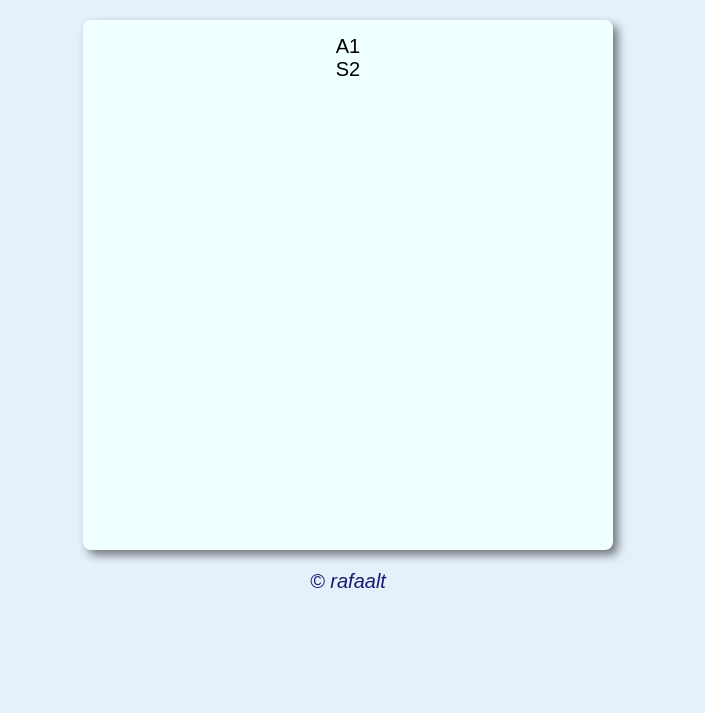
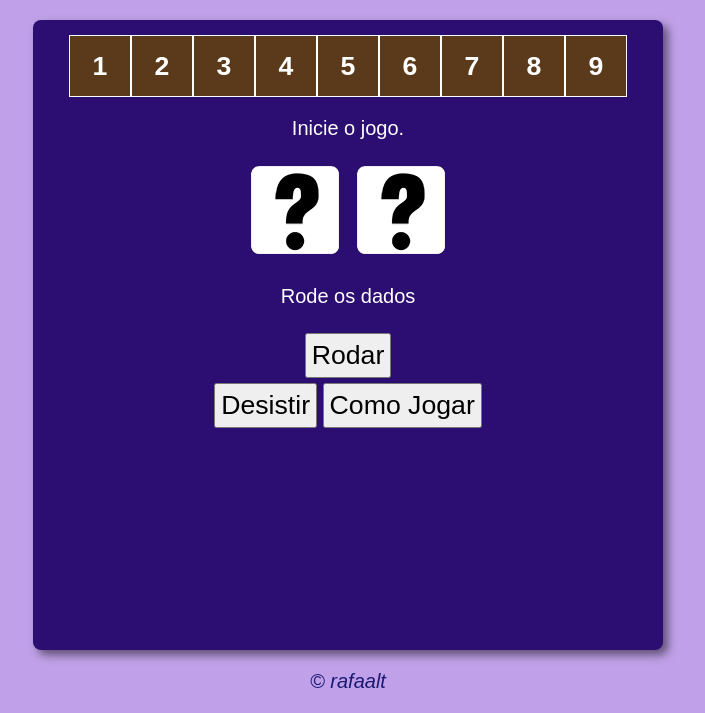
Before and after one commit to rafaalt/ShutTheBox, a plain HTML site: page modelo.html in a window 1280 px wide. Shown: the part 113-826 px from the top of the page, without its empty margins (292-997 px from the left). Before the commit the page ends 800 px from the top, so only its background shows below. Drawn offline with Linux system fonts and the light colour scheme.

Commit message:
logica completa

```diff
--- a/modelo.html
+++ b/modelo.html
@@ -9,14 +9,36 @@
 </head>
 <body>
     <header>
-        <h1>Título</h1>
+        <h1>SHUT THE BOX</h1>
     </header>
     <section>
-        <div>
-            A1
+        <div class="box">
+            <span class="number">1</span>
+            <span class="number">2</span>
+            <span class="number">3</span>
+            <span class="number">4</span>
+            <span class="number">5</span>
+            <span class="number">6</span>
+            <span class="number">7</span>
+            <span class="number">8</span>
+            <span class="number">9</span>
         </div>
-        <div>
-            S2
+        <div class="info" id="txtRest">
+            Inicie o jogo.
+        </div>
+        <div class="dados">
+                <img src="dado0.png" id="dado1">
+                <img src="dado0.png" id="dado2">
+        </div>
+        <div class="info" id="info">
+            Rode os dados
+        </div>
+        <div class="btn">
+            <input class="btn" type="button" value="Rodar" onclick="rodardados()">
+        </div>
+        <div class="btn2">
+            <input class="btn" type="button" value="Desistir" onclick="desistir()">
+            <input class="btn" type="button" value="Como Jogar" onclick="tutorial()">
         </div>
     </section>
     <footer>
--- a/script.js
+++ b/script.js
@@ -0,0 +1,71 @@
+
+var valorAtual = 0;
+var pontuacao = 0;
+var dado1 = document.getElementById("dado1");
+var dado2 = document.getElementById("dado2");
+var boxes = document.getElementsByClassName("number");
+var txtRest = document.getElementById("txtRest");
+var txtInfo = document.getElementById("info");
+for(let i = 0; i<9 ; i++){
+    boxes[i].setAttribute("value", i+1);
+    boxes[i].addEventListener('click', () => {
+        abaixarNum(i+1);
+    })
+}
+
+function abaixarNum(num){
+    if(pontuacao == 9){
+        vencer();
+    }
+    else{
+        //var mudar = document.getElementById("mudar")
+        var numAtual = document.getElementsByClassName("number")[num-1];
+        var value = numAtual.getAttribute("value");
+        if(value == 0){ }
+        else if(value > valorAtual){
+            alert("Valor Restante Invalido");
+        }
+        else{
+        pontuacao++;
+        numAtual.setAttribute("value", 0);
+        numAtual.innerHTML = "X";
+        valorAtual -= value;
+        txtRest.innerText = `Restante: ${valorAtual}`;
+        numAtual.style.background = "#F77";
+        }
+    }
+}
+
+function rodardados(){
+    if(valorAtual != 0){
+        alert("Por favor, termine os valores restantes");
+    }
+    else{
+    var a1 = Math.floor(Math.random() * (7 - 1) + 1);
+    var a2 = Math.floor(Math.random() * (7 - 1) + 1);
+    valorAtual = a1 + a2;
+    txtInfo.innerHTML = `Voce girou ${a1} + ${a2} = ${valorAtual}`
+    dado1.setAttribute("src",`dado${a1}.png`);
+    dado2.setAttribute("src",`dado${a2}.png`);
+    txtRest.innerText = `Restante: ${valorAtual}`;
+    }
+}
+
+function desistir(){
+    valorAtual = 0;
+    pontuacao = 0;
+    dado1.setAttribute("src",`dado0.png`);
+    dado2.setAttribute("src",`dado0.png`);
+    txtRest.innerText = "Inicie o jogo.";
+    txtInfo.innerHTML = `Rode os dados`
+    for(let i = 0; i<9 ; i++){
+        boxes[i].setAttribute("value", i+1);
+        boxes[i].innerText = `${i+1}`;
+        boxes[i].style.background = "rgb(90, 58, 27)";
+    }
+}
+
+function vencer(){
+    alert("Parabens!! Voce venceu!");
+    desistir();
+}
--- a/style.css
+++ b/style.css
@@ -1,6 +1,8 @@
+
 body{
-    background-color: rgb(228, 240, 250);
+    background-color: rgb(192, 161, 233);
     font: normal 15pt Arial;
+    color: #fff;
 }
 header{
     color: rgb(26, 26, 114);
@@ -8,11 +10,11 @@ header{
     text-align: center;
 }
 section{
-    background-color: azure;
+    background-color: rgb(44, 14, 114);
     border-radius: 8px;
     padding: 15px;
-    width: 500px;
-    height: 500px;
+    width: 600px;
+    height: 600px;
     margin: auto;
     text-align: center;
     box-shadow: 5px 5px 10px rgba(0, 0, 0, 0.51);
@@ -22,3 +24,35 @@ footer{
     text-align: center;
     font-style: italic;
 }
+.number{
+    font-size: 40px;
+    justify-content: center;
+    align-items: center;
+    width: 60px;
+    display: flex;
+    height: 60px;
+    border: 0.5px solid rgb(255, 255, 255);
+    color: #fff;
+}
+.box{
+    display: flex;
+    justify-content: center;
+}
+.dados{
+    justify-content: center;
+}
+.info{
+    padding: 20px;
+}
+.btn{
+    font: normal 20pt Arial;
+    padding: 5px;
+}
+.btn2{
+    justify-content: end;
+    align-self: flex-end;
+}
+.number{
+    font: bold 20pt Arial;
+    background-color: rgb(90, 58, 27);
+}
```
Also changed, not shown: dado0.png (added), dado1.png (added), dado2.png (added), dado3.png (added), dado4.png (added), dado5.png (added), dado6.png (added).
